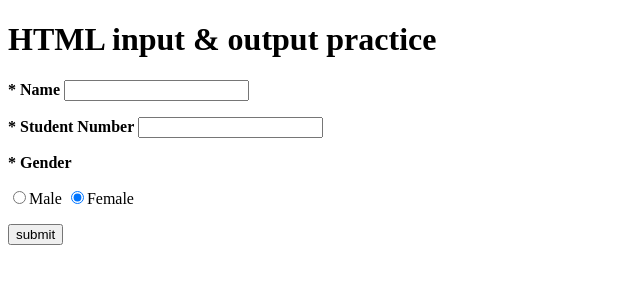
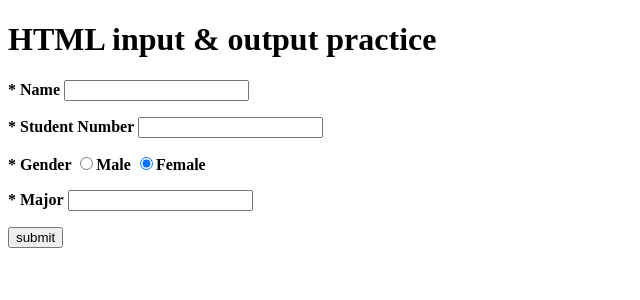
Before and after one commit to study2895/2023-2-OSSPrac-Raccoon-11, a Flask app: page / in a window 1280 px wide. Shown: the top 300 px of the page, without its empty margins (0-640 px from the left). Run offline with Flask 3, Linux system fonts and the light colour scheme.

Commit message:
Gender 부분 </p> 수정, MAjor 추가

```diff
--- a/Raccoon_teamHW3/templates/input.html
+++ b/Raccoon_teamHW3/templates/input.html
@@ -6,9 +6,11 @@
         <p><b>* Name</b> <input type='text' id='name' name='name' /></p>
         <p><b>* Student Number</b> <input type='text' id='StudentNumber' name='StudentNumber' /></p>
 
-        <p><b>* Gender</b></p>
+        <p><b>* Gender
         <label><input type="radio" name="Gender" value="Male" >Male</label>
-        <label><input type="radio" name="Gender" value="Female" checked>Female</label>
+        <label><input type="radio" name="Gender" value="Female" checked>Female</label></b></p>
+
+        <p><b>* Major</b> <input type='text' id='Major' name='Major' /></p>
 
         <p><button type='submit' name='submit' value='submit'>submit</button></p>
     </form>
```
